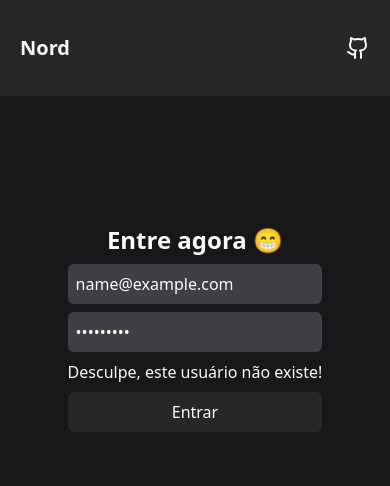
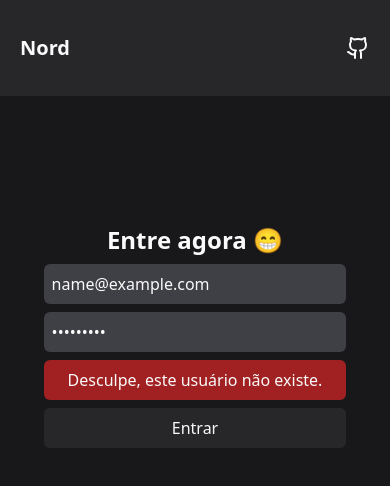
Before and after one commit to iamgois/iamgois-blog, a Next.js app: page /login in a window 390 px wide. Both pictures are taken after typing "name@example.com", "Sample123" into the empty fields and a click on the button "Entrar". Shown: the top 486 px of the page. Built offline with nearby package versions, Linux system fonts and the light colour scheme; no server answers.

Commit message:
📲 Responsividade e mensagem de erro no Login

```diff
--- a/src/pages/create-post.js
+++ b/src/pages/create-post.js
@@ -59,14 +59,14 @@ export default function CreatePostPage() {
             type="text"
             value={title}
             onChange={(e) => setTitle(e.target.value)}
-            className='bg-zinc-700 rounded-md p-2 w-96'
+            className='bg-zinc-700 rounded-md p-2 sm:w-96 w-72'
             placeholder='Título'
             required
           />
           <textarea
             value={subtitle}
             onChange={(e) => setSubtitle(e.target.value)}
-            className='bg-zinc-700 rounded-md p-2 w-96 h-80'
+            className='bg-zinc-700 rounded-md p-2 sm:w-96 w-72 h-72'
             placeholder='Conteúdo'
             style={{ whiteSpace: 'pre-wrap' }}
             required
--- a/src/pages/login.js
+++ b/src/pages/login.js
@@ -73,7 +73,7 @@ export default function LoginPage() {
                         className='bg-zinc-700 rounded-md p-2'
                         placeholder='Senha'
                     />
-                    <p className='hidden' id='erro-login'>Desculpe, este usuário não existe!</p>
+                    <p className='bg-red-600 bg-opacity-70 px-6 py-2 rounded-md hidden' id='erro-login'>Desculpe, este usuário não existe.</p>
                 <button className='bg-zinc-800 hover:bg-zinc-700 py-2 rounded-md' type="submit">Entrar</button>
             </form>
         </div>
```
